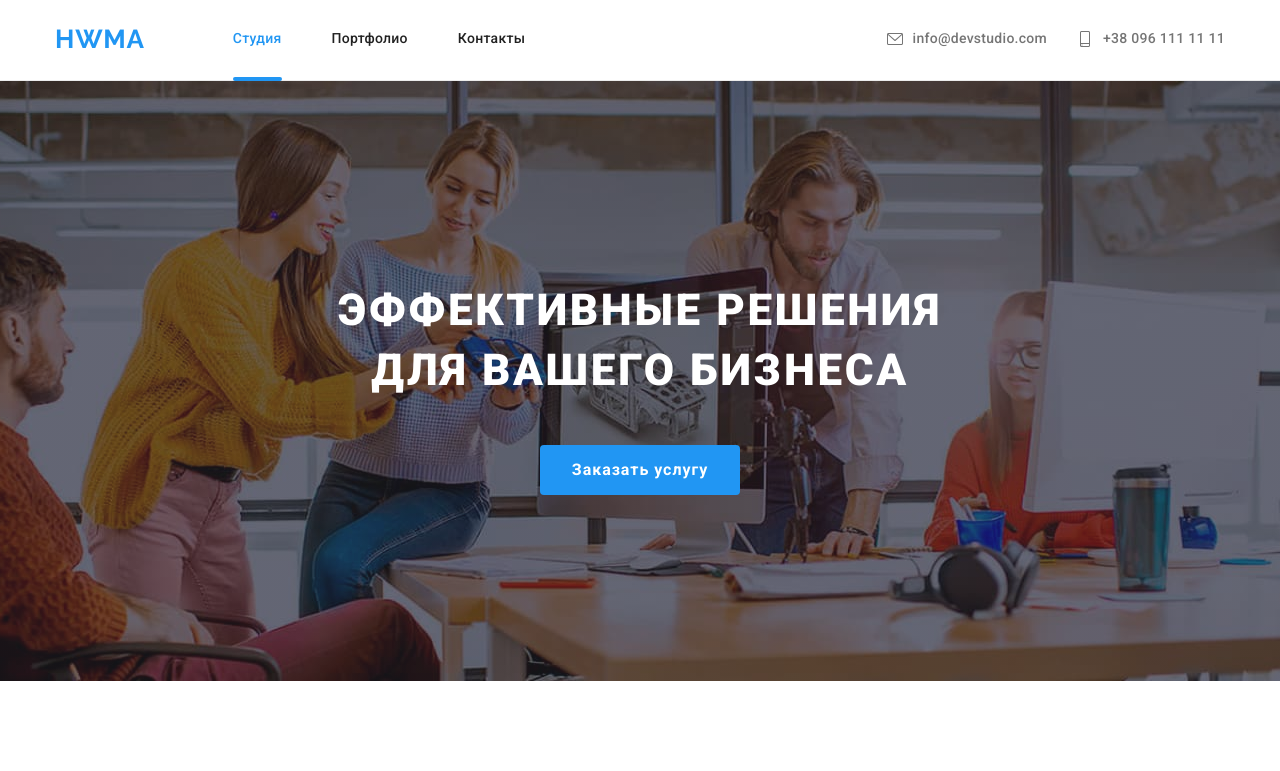
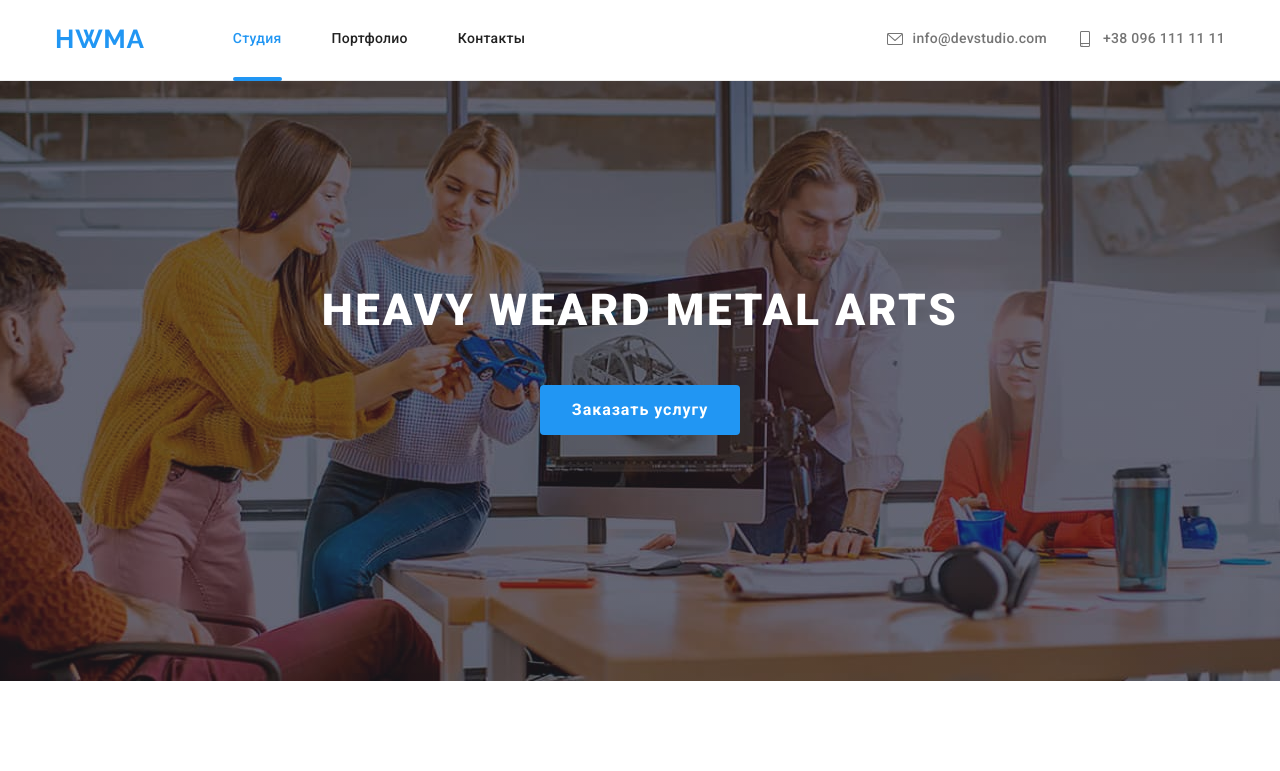
Before and after one commit to Pablo-Lipchanskyi/hwma-site, a plain HTML site: page index.html in a window 1280 px wide. Shown: the top 771 px of the page. Drawn offline with nearby package versions, Linux system fonts and the light colour scheme.

Commit message:
Update index.html

```diff
--- a/index.html
+++ b/index.html
@@ -80,7 +80,7 @@
     <main>
         <section class="banner">
             <div class="hero-container">
-            <h1 class="hero-container__text-logo">ЭФФЕКТИВНЫЕ РЕШЕНИЯ ДЛЯ ВАШЕГО БИЗНЕСА</h1>
+            <h1 class="hero-container__text-logo">HEAVY WEARD METAL ARTS</h1>
             <button type="button" class="hero-container__hero-button" data-modal-open>Заказать услугу</button>
             </div>
         </section>
```
